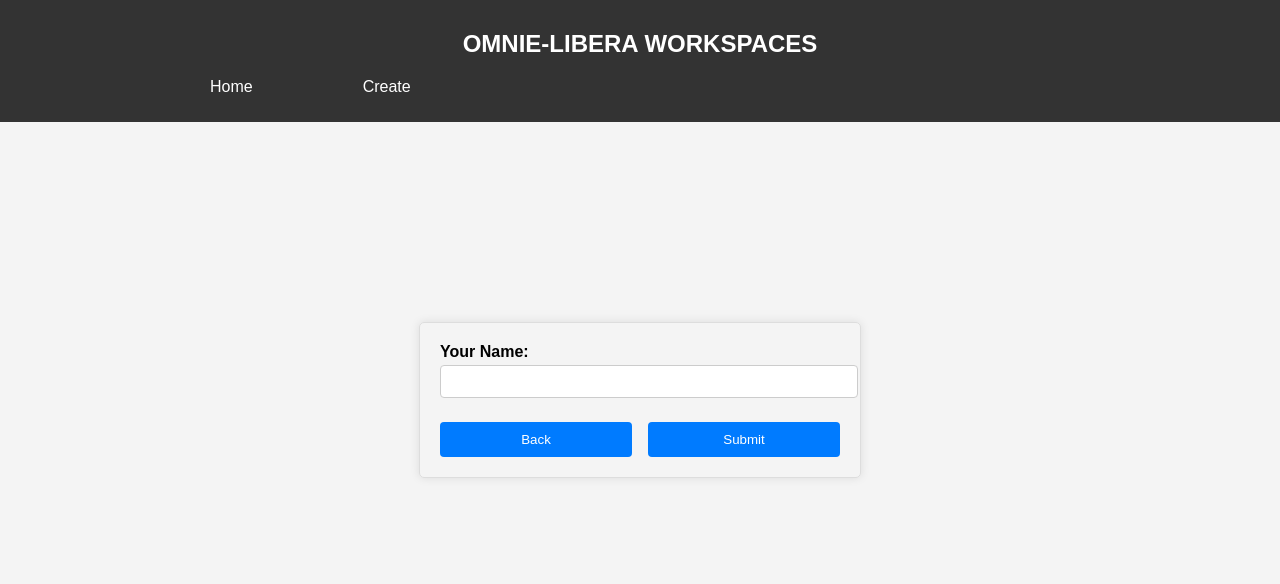
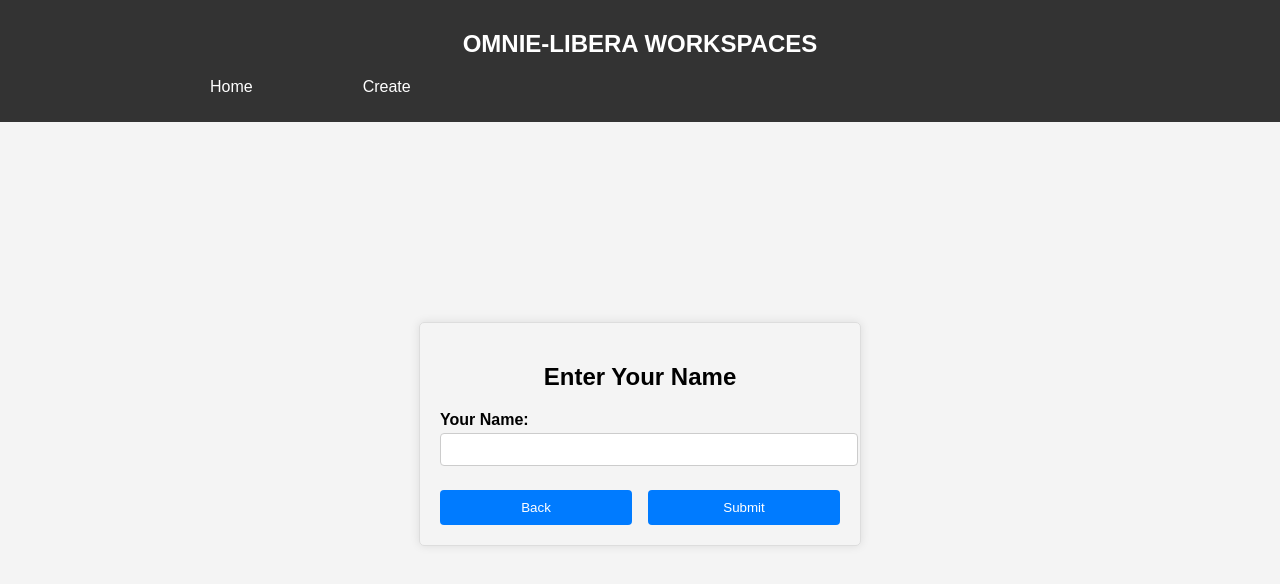
Before and after one commit to Vivek-omnie/Libera-Workspaces, a React (Create React App) app in the folder client/: page /update/1 in a window 1280 px wide. Shown: the top 584 px of the page. Built offline with nearby package versions, Linux system fonts and the light colour scheme.

Commit message:
Update update.js

```diff
--- a/client/src/components/update.js
+++ b/client/src/components/update.js
@@ -47,6 +47,7 @@ export const Update = () => {
 
   return (
     <form onSubmit={postData}>
+    <h2 style={{textAlign:"center"}}>Enter Your Name</h2>
       <label>
         Your Name:
         <input
```
